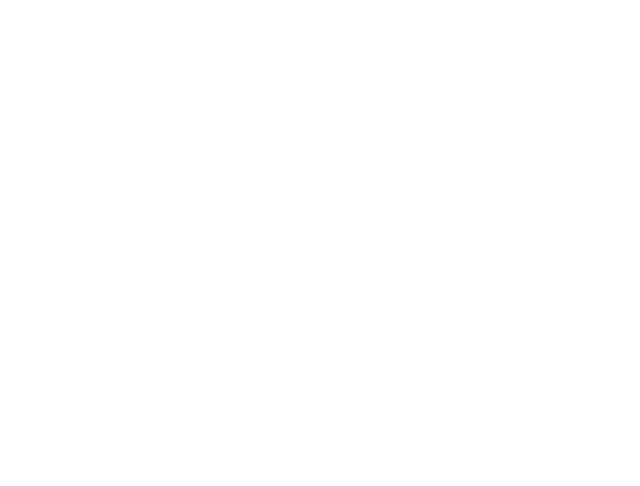
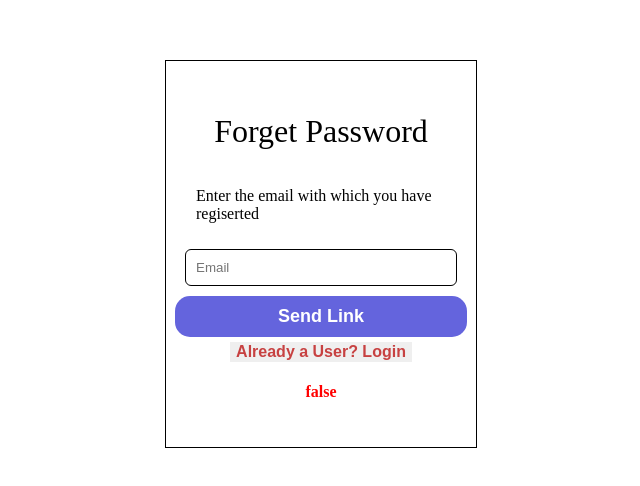
Before and after one commit to lakxnaut/expense_tracker_react, a React (Create React App) app: page /forgot-password in a window 1280 px wide. Before the commit this address had no page. Shown: the part 154-640 px from the top of the page, without its empty margins (319-959 px from the left). Built offline with nearby package versions, Linux system fonts and the light colour scheme.

Commit message:
Forget password with firebase

```diff
--- a/src/App.js
+++ b/src/App.js
@@ -4,6 +4,7 @@
 import Profile from './components/Profile/Profile'
 import AuthPage from './components/Signup/AuthPage'
 import ConfirmEmail from './components/Signup/ConfirmEmail'
+import ForgetPassword from './components/Signup/ForgetPassword'
 
 
 const App = () => {
@@ -15,8 +16,8 @@
           <Route path='/' element={<Home />} />
           <Route path='/auth' element={<AuthPage />} />
           <Route path='/profile' element={<Profile />} />
-          <Route path='/confirm' element={<ConfirmEmail />}></Route>
-
+          <Route path='/confirm' element={<ConfirmEmail />} />
+          <Route path='/forgot-password' element={<ForgetPassword />} />
         </Routes>
 
       </BrowserRouter>
--- a/src/components/Signup/AuthPage.js
+++ b/src/components/Signup/AuthPage.js
@@ -1,6 +1,6 @@
 import React, { useRef, useState } from 'react'
 import classes from './AuthPage.module.css'
-import { useNavigate } from 'react-router-dom'
+import { NavLink, useNavigate } from 'react-router-dom'
 
 
 const AuthPage = () => {
@@ -12,10 +12,12 @@
     const [error, setError] = useState('');
     const [errorClass, setErrorClass] = useState('');
     const [isconfirmEmailScreen, setIsConfirmEmailScreen] = useState(false)
+    const [spinner, setSpinner] = useState(false);
 
     const navigate = useNavigate();
 
     async function saveToken(data) {
+        setSpinner(true)
         const resp = await data.json()
         const token = resp.idToken;
 
@@ -28,6 +30,7 @@
     }
 
     async function confirmEmail() {
+
         const myurl = 'https://identitytoolkit.googleapis.com/v1/accounts:sendOobCode?key=AIzaSyBVAE7aUSl9yyrZqGn-MO-JWRkJvemcR3g'
         const resp = await fetch(myurl, {
             method: 'POST',
@@ -48,6 +51,7 @@
         else {
 
         }
+        setSpinner(false)
 
 
 
@@ -83,11 +87,6 @@
             url = 'https://identitytoolkit.googleapis.com/v1/accounts:signInWithPassword?key=AIzaSyBVAE7aUSl9yyrZqGn-MO-JWRkJvemcR3g'
 
         }
-
-
-
-
-
 
 
 
@@ -146,7 +145,16 @@
                         <button className={classes.signupButton}>{isSignupScreen ? 'Sign Up' : "Login"}</button>
                     </div>
 
+                    <div className={classes.forgetButtonContainer}>
+                        <button onClick={() => {
+                            navigate('/forgot-password')
+                        }} className={classes.forgetButton}>Forget Password?</button>
+                    </div>
+
                     <p style={{ color: 'red', fontWeight: 'bold', textAlign: 'center' }}> {error}</p>
+
+
+
 
 
 
@@ -156,7 +164,10 @@
 
 
 
+
             <button onClick={toggleSignup} className={classes.loginButton}>{isSignupScreen ? 'Have an Account? Login' : 'Dont have an Acoount? Sign up'}</button>
+            {spinner && <div className={classes.loader}></div>}
+
 
 
 
--- a/src/components/Signup/AuthPage.module.css
+++ b/src/components/Signup/AuthPage.module.css
@@ -89,3 +89,39 @@
 .form.error {
   animation: shake 0.82s cubic-bezier(0.36, 0.07, 0.19, 0.97) both;
 }
+
+.forgetButtonContainer {
+  text-align: center;
+}
+
+.forgetButton {
+  margin: 5px;
+  font-size: 16px;
+  color: rgb(199, 65, 65);
+  font-weight: bold;
+  text-align: center;
+  border: none;
+}
+.forgetButton:hover {
+  cursor: pointer;
+  color: rgb(224, 23, 23);
+}
+
+.loader {
+  border: 16px solid #f3f3f3;
+  border-radius: 50%;
+  border-top: 16px solid #3498db;
+  width: 50px;
+  height: 50px;
+  -webkit-animation: spin 2s linear infinite; /* Safari */
+  animation: spin 2s linear infinite;
+}
+
+@keyframes spin {
+  0% {
+    transform: rotate(0deg);
+  }
+  100% {
+    transform: rotate(360deg);
+  }
+}
--- /dev/null
+++ b/src/components/Signup/ForgetPassword.js
@@ -0,0 +1,92 @@
+import React, { useRef, useState } from 'react'
+import classes from './AuthPage.module.css'
+import { Navigate, useNavigate } from 'react-router-dom'
+
+
+const ForgetPassword = () => {
+    const navigate = useNavigate();
+    const emailRef = useRef();
+    const [error, setError] = useState('false')
+    const [spinner, setSpinner] = useState(false);
+    async function submitForm(e) {
+        e.preventDefault();
+        setSpinner(true);
+
+        const url = 'https://identitytoolkit.googleapis.com/v1/accounts:sendOobCode?key=AIzaSyBVAE7aUSl9yyrZqGn-MO-JWRkJvemcR3g'
+
+        const resp = await fetch(url, {
+            method: 'POST',
+            headers: {
+                'Content-Type': 'application/json'
+            },
+
+            body: JSON.stringify({
+                requestType: "PASSWORD_RESET",
+                email: emailRef.current.value
+
+            })
+        })
+
+        const data = await resp.json();
+
+        if (resp.ok) {
+            setError("Success, Check your email")
+
+        }
+        else {
+            setError(data.error.message)
+        }
+        console.log(data);
+
+        setSpinner(false)
+
+
+
+    }
+    return (
+        <div className={classes.signup}>
+            <form className={`${classes.form} `} onSubmit={submitForm}>
+                <h1>Forget Password</h1>
+                <p>Enter the email with which you have regiserted</p>
+                <div className={classes.textFields}>
+
+                    <input type='email' ref={emailRef} placeholder='Email' required />
+
+
+
+                    <div className={classes.signupContainer}>
+                        <button className={classes.signupButton}>Send Link</button>
+                    </div>
+
+                    <div className={classes.forgetButtonContainer}>
+                        <button onClick={() => {
+                            navigate('/auth')
+                        }} className={classes.forgetButton}>Already a User? Login</button>
+                    </div>
+
+                    <p style={{ color: 'red', fontWeight: 'bold', textAlign: 'center' }}> {error}</p>
+
+
+
+
+
+
+
+                </div>
+            </form>
+
+            {spinner && <div className={classes.loader}></div>}
+
+
+
+
+
+            {/* <button onClick={toggleSignup} className={classes.loginButton}>{isSignupScreen ? 'Have an Account? Login' : 'Dont have an Acoount? Sign up'}</button> */}
+
+
+
+        </div>
+    )
+}
+
+export default ForgetPassword
```
